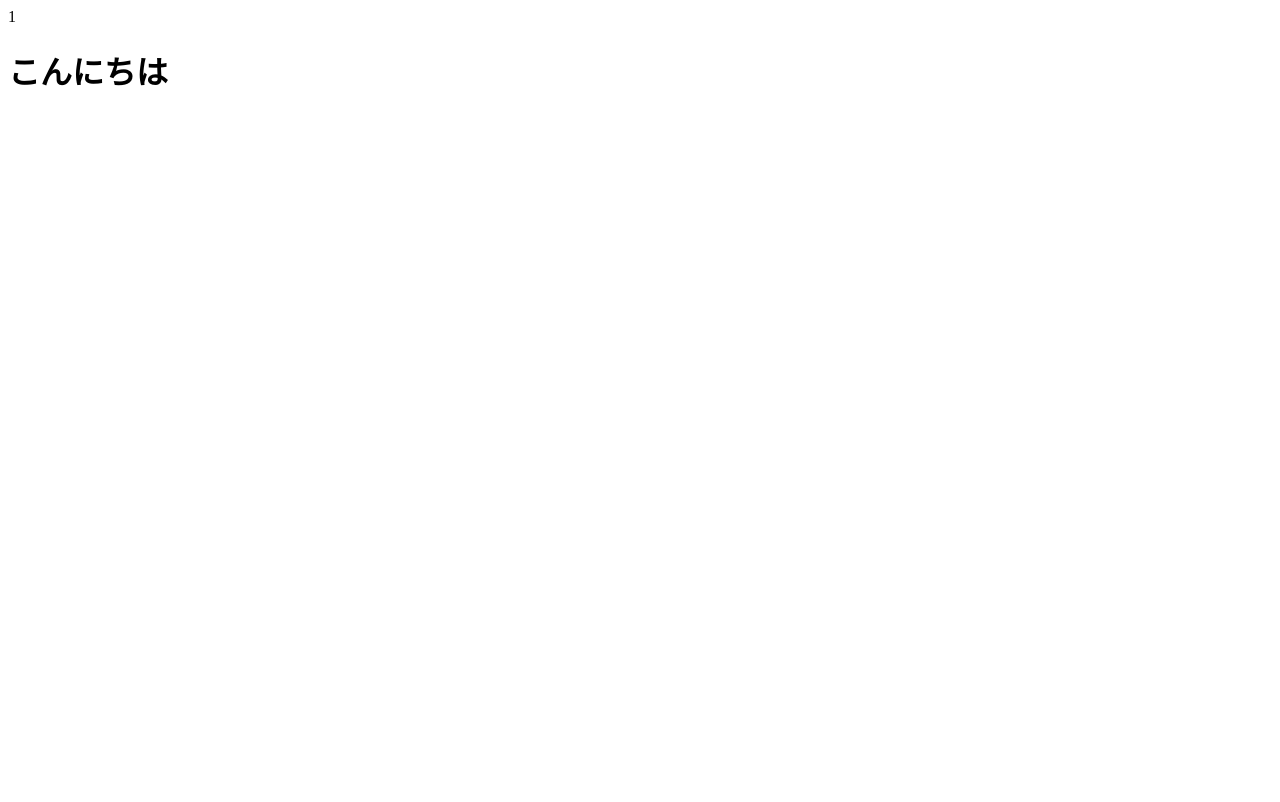
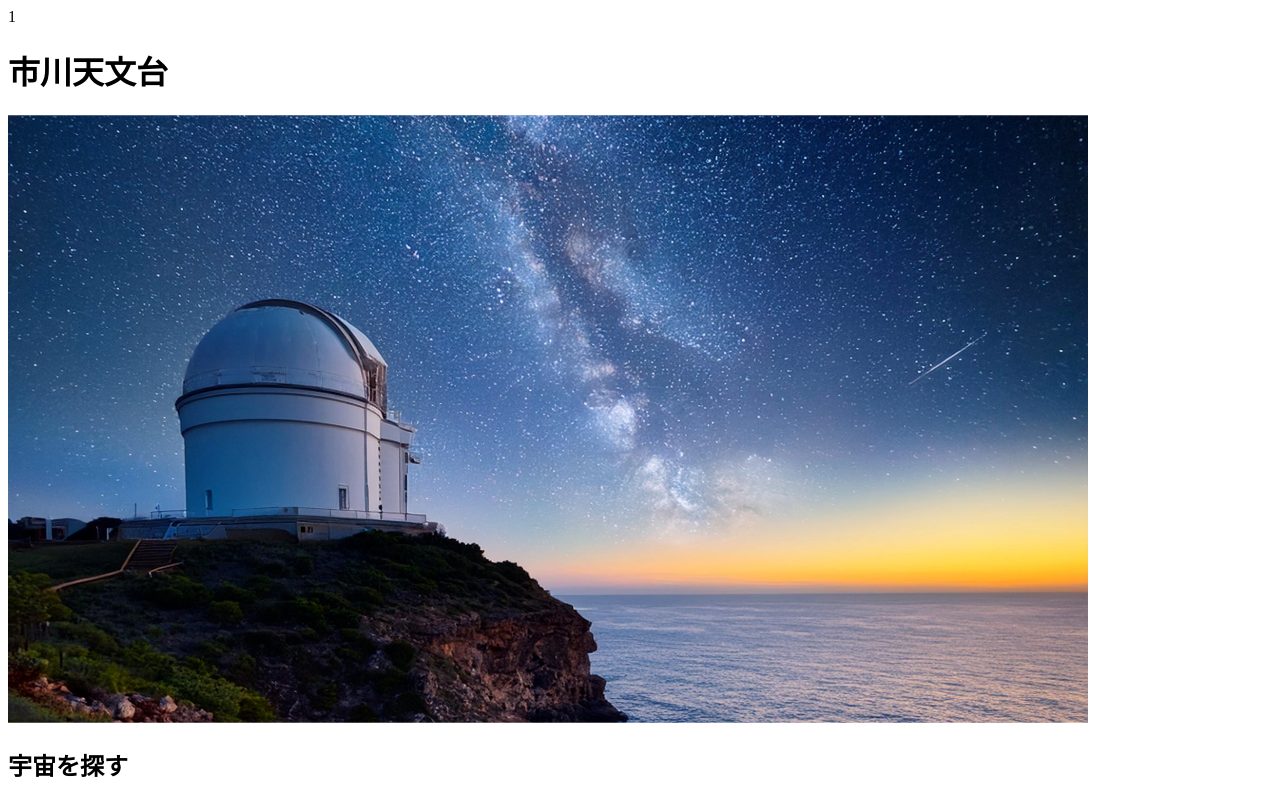
Before and after one commit to ick2321023/prg20241118, a plain HTML site: page index.html in a window 1280 px wide. Drawn offline with Linux system fonts and the light colour scheme.

Commit message:
20241125＿update2

```diff
--- a/index.html
+++ b/index.html
@@ -2,9 +2,11 @@
 <htlm lanp="ja"
     <head>
         <meta charset="UTF-8">
-        <title>プログラミング技術</title>
+        <title>市川天文台</title>
         </head>
         <body>
-            <h1>こんにちは</h1>
+            <h1>市川天文台</h1>
+            <img src="main_pic.png" alt="市川天文台の写真"/>
+            <h2>宇宙を探す</h2>
         </body>
     </html>
```
